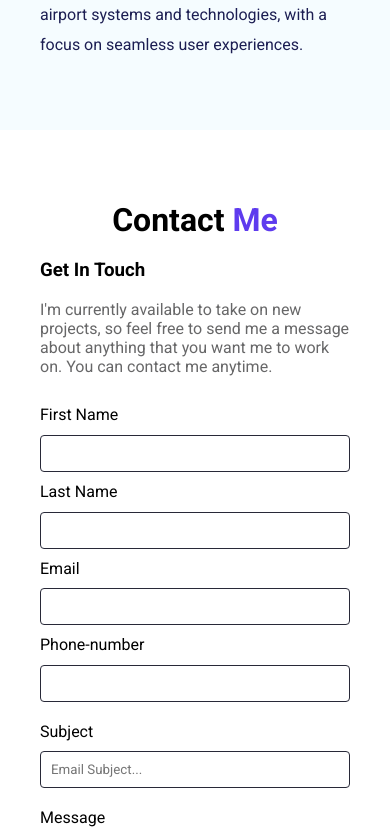
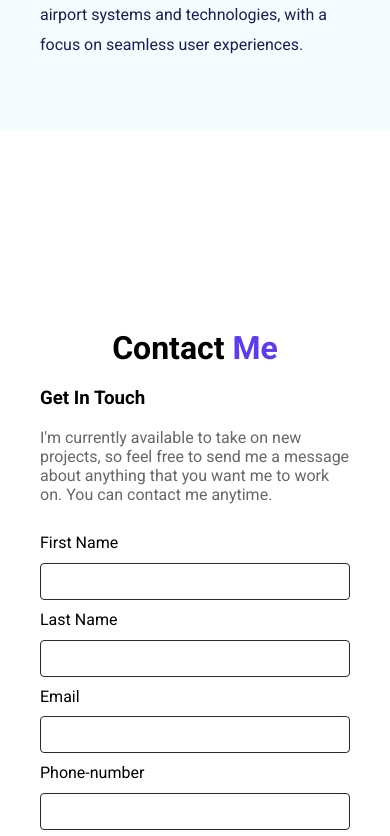
Before and after one commit to rye33/react-porfolio, a React (Create React App) app: page / in a window 390 px wide. Shown: the part 3100-3936 px from the top of the page. Built offline with nearby package versions, Linux system fonts and the light colour scheme.

Commit message:
responsive changes
skills padding

```diff
--- a/src/App.css
+++ b/src/App.css
@@ -438,7 +438,7 @@ span {
   flex-direction: row-reverse;
   justify-content: center;
   padding: 133.3px 90.3px;
-  gap: 4rem;
+  margin-top: 8rem;
 }
 .contact--section--header {
   font-size: 40px;
@@ -613,7 +613,7 @@ input[type="checkbox"] {
   }
   .skills--section--card {
     align-items: center;
-    width: 100%;
+    width: 80%;
   }
   .skills--section--card--content p {
     text-align: center;
```
